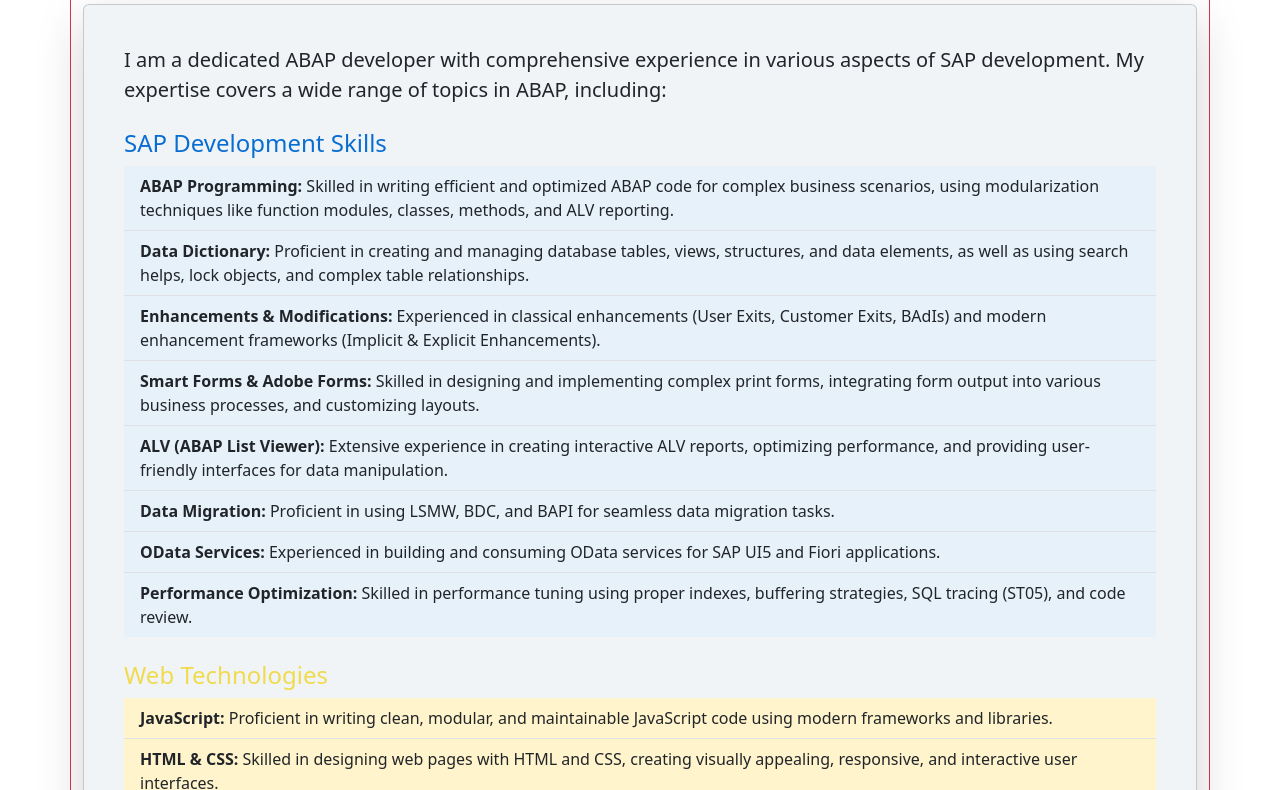
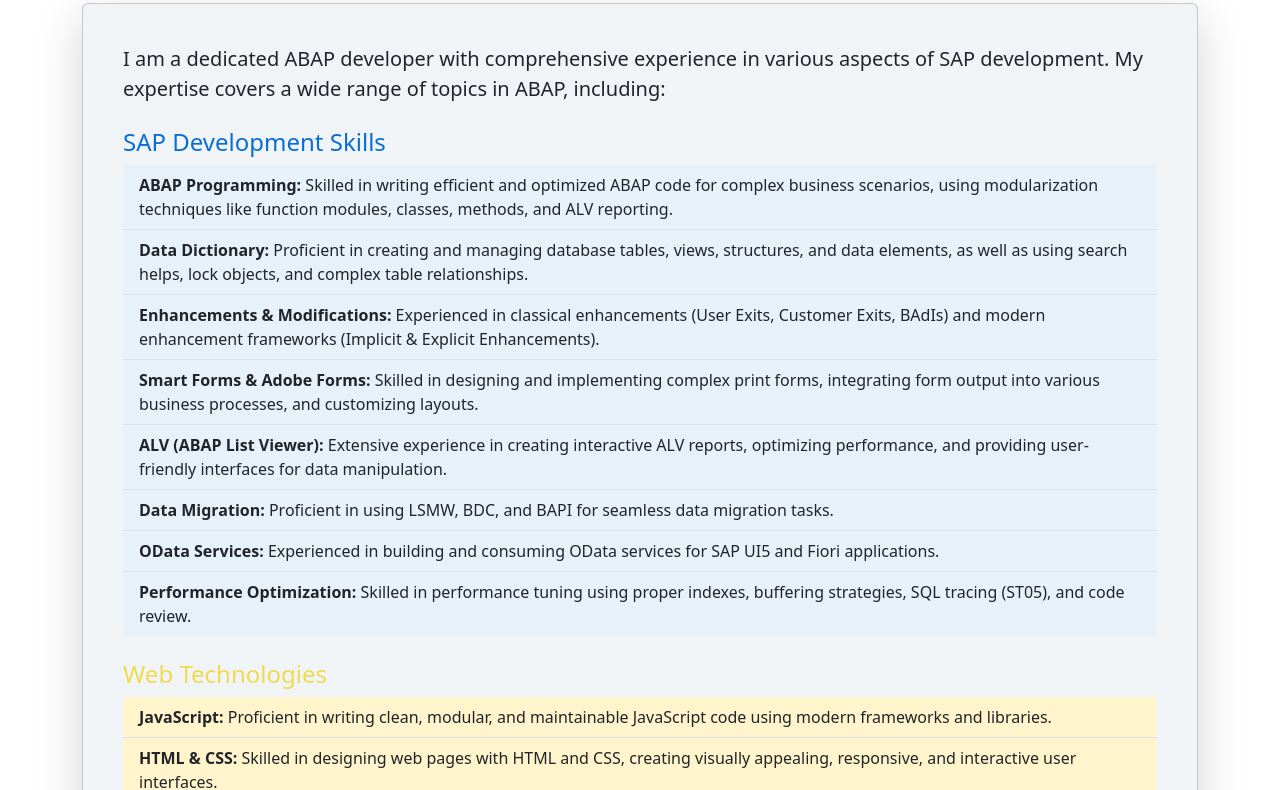
Before and after one commit to amirmalkani/Quater-Pay-Calculator, a plain HTML site: page aboutMe.html in a window 1280 px wide. Shown: the part 192-982 px from the top of the page. Drawn offline with nearby package versions, Linux system fonts and the light colour scheme.

Commit message:
Update aboutMe.html

```diff
--- a/aboutMe.html
+++ b/aboutMe.html
@@ -38,7 +38,7 @@
         </div>
     </nav>
         <main>
-            <div class="container mt-5 h-fit border border-danger mb-0">
+            <div class="container mt-5 h-fit mb-0">
                 <h2 class="text-center mb-4 display-4">About Me</h2>
                 <div class="card shadow-lg p-4 mb-5 rounded" style="background-color: #f0f4f7;">
                     <div class="card-body">
```
